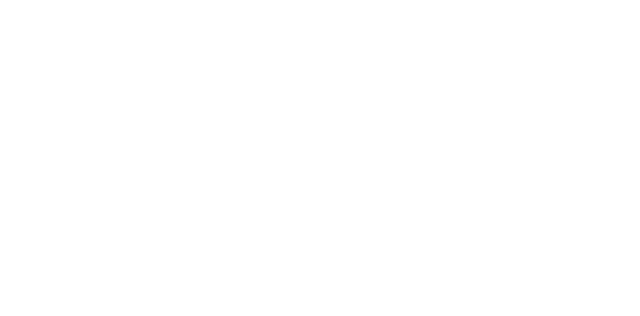
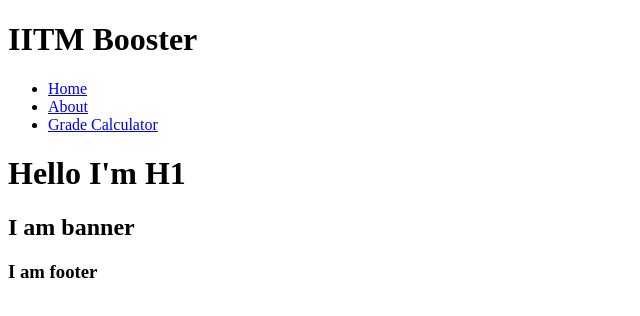
Before and after one commit to IITM-Booster/IITM-booster, a plain HTML site: page index.html in a window 1280 px wide. Shown: the whole page, without its empty margins (0-640 px from the left). Drawn offline with Linux system fonts and the light colour scheme.

Commit message:
boilerplate

```diff
--- a/index.html
+++ b/index.html
@@ -5,9 +5,31 @@
         <meta http-equiv="X-UA-Compatible" content="IE=edge">
         <meta name="viewport" content="width=device-width, initial-scale=1.0">
         <title>IIT-M Booster</title>
+        <link rel="stylesheet" href="style/style.css">
+        <script src="script/app.js" defer></script>
     </head>
     <body>
+        <header>
+            <h1>IITM Booster</h1>
+            <nav>
+                <ul>
+                    <li><a href="#">Home</a></li>
+                    <li><a href="#">About</a></li>
+                    <li><a href="#">Grade Calculator</a></li>
+                </ul>
+            </nav>
 
+        </header>
 
+        <main>
+            <h1>Hello I'm H1</h1>
+            <section class="hero">
+                <h2>I am banner</h2>
+
+            </section>
+        </main>
+        <footer>
+            <h3>I am footer</h3>
+        </footer>
     </body>
 </html>
--- /dev/null
+++ b/style/style.css
@@ -0,0 +1 @@
+/* Please make use of latest CSS Grid and Flexbox */
```
Also changed, not shown: script/app.js (added). Lines whose indentation alone changed are shown as unchanged.
